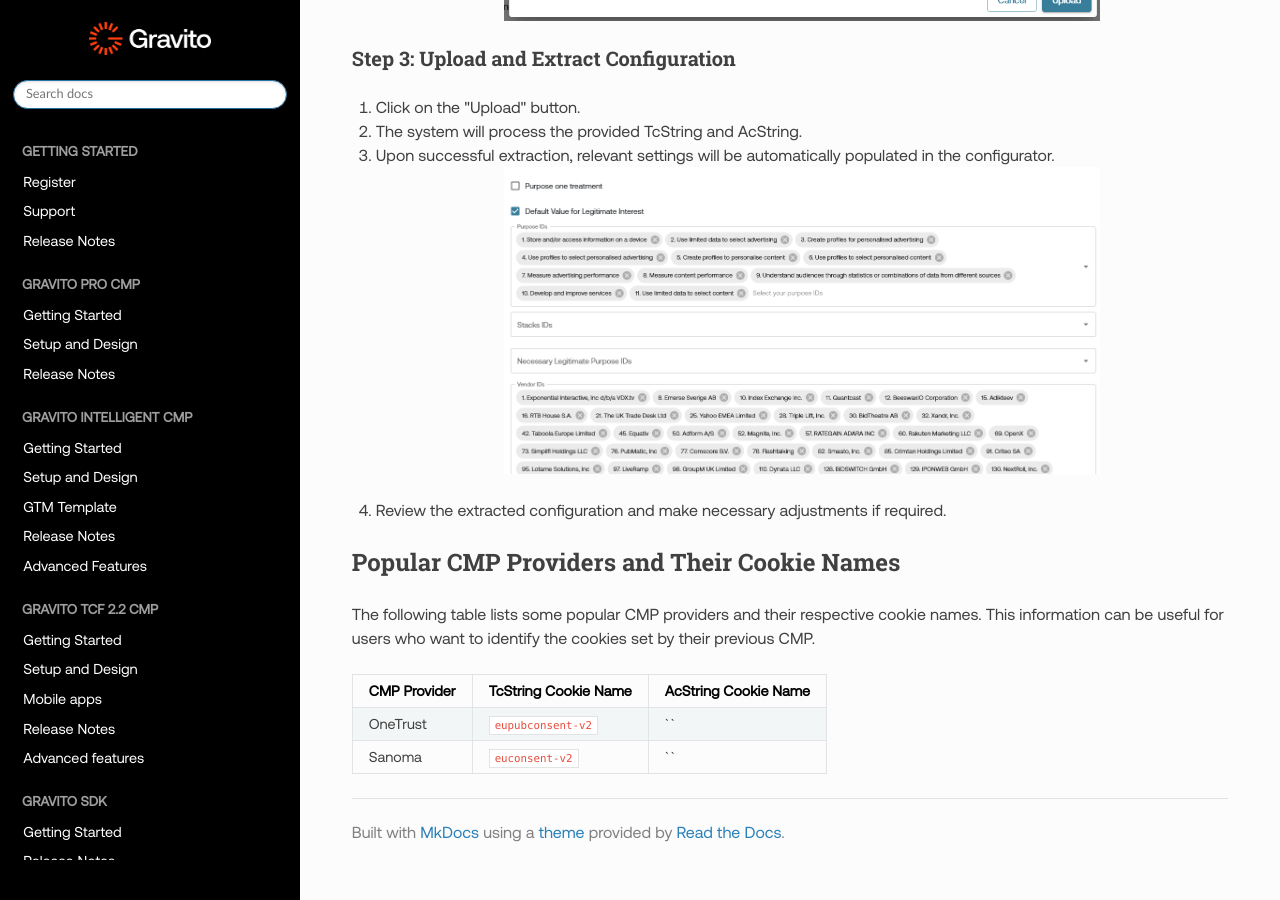
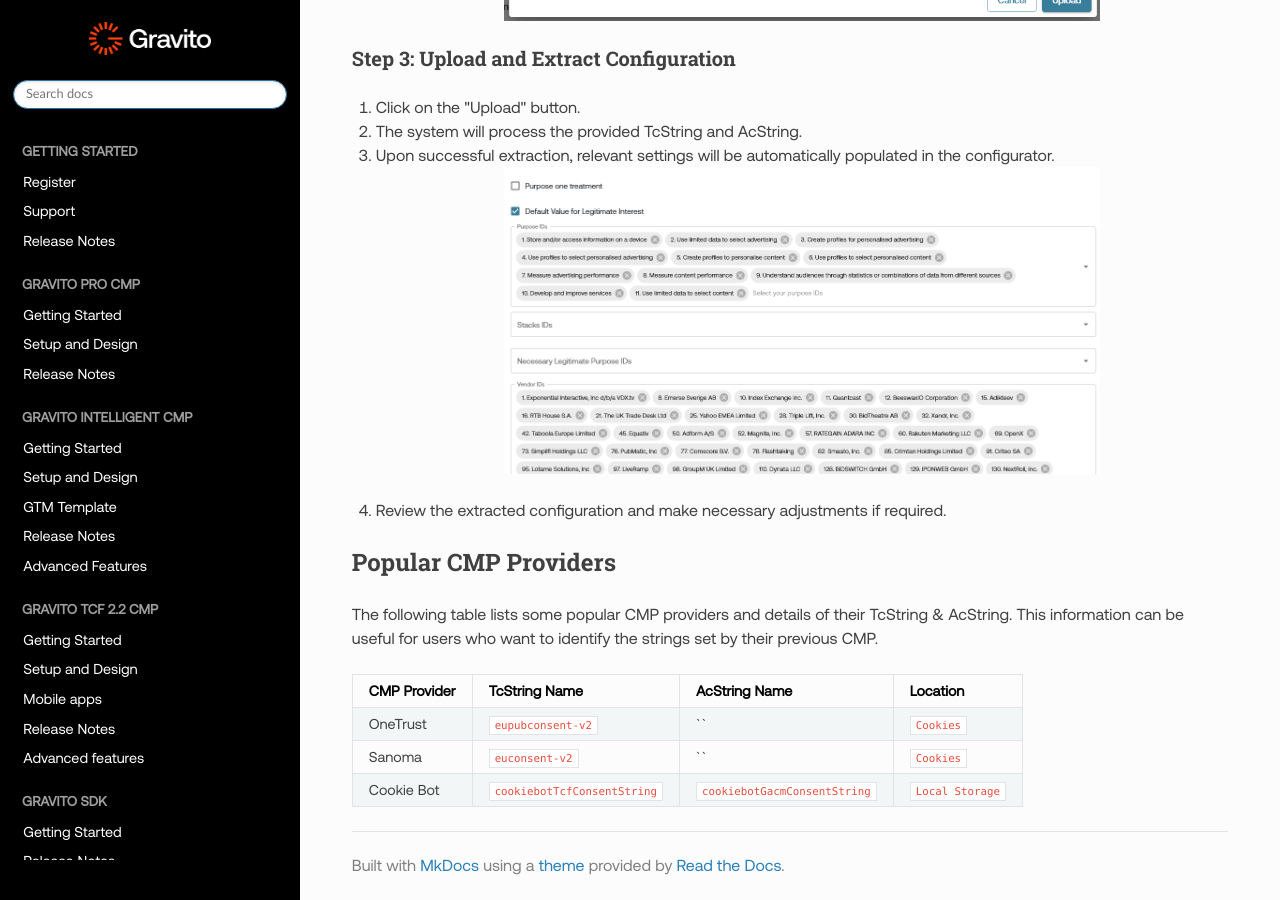
Before and after one commit to GravitoLtd/gravitoltd.github.io, an MkDocs documentation site: the page built from docs/Gravito_TCF_2.2_CMP/advanced/Migration_To_TCF.md, in a window 1280 px wide and 900 px high, scrolled down 1560 px. Built offline with MkDocs 1.6.1, drawn with Linux system fonts in a browser that asks for light colours; nearby versions of some CDN libraries.

Commit message:
documentation modification

```diff
--- a/docs/Gravito_TCF_2.2_CMP/advanced/Migration_To_TCF.md
+++ b/docs/Gravito_TCF_2.2_CMP/advanced/Migration_To_TCF.md
@@ -53,11 +53,12 @@
 
 4. Review the extracted configuration and make necessary adjustments if required.
 
-## Popular CMP Providers and Their Cookie Names
+## Popular CMP Providers
 
-The following table lists some popular CMP providers and their respective cookie names. This information can be useful for users who want to identify the cookies set by their previous CMP.
+The following table lists some popular CMP providers and details of their TcString & AcString. This information can be useful for users who want to identify the strings set by their previous CMP.
 
-| CMP Provider | TcString Cookie Name | AcString Cookie Name |
-| ------------ | -------------------- | -------------------- |
-| OneTrust     | `eupubconsent-v2`    | ``                   |
-| Sanoma       | `euconsent-v2`       | ``                   |
+| CMP Provider | TcString Name               | AcString Name                | Location        |
+| ------------ | --------------------------- | ---------------------------- | --------------- |
+| OneTrust     | `eupubconsent-v2`           | ``                           | `Cookies`       |
+| Sanoma       | `euconsent-v2`              | ``                           | `Cookies`       |
+| Cookie Bot   | `cookiebotTcfConsentString` | `cookiebotGacmConsentString` | `Local Storage` |
```
